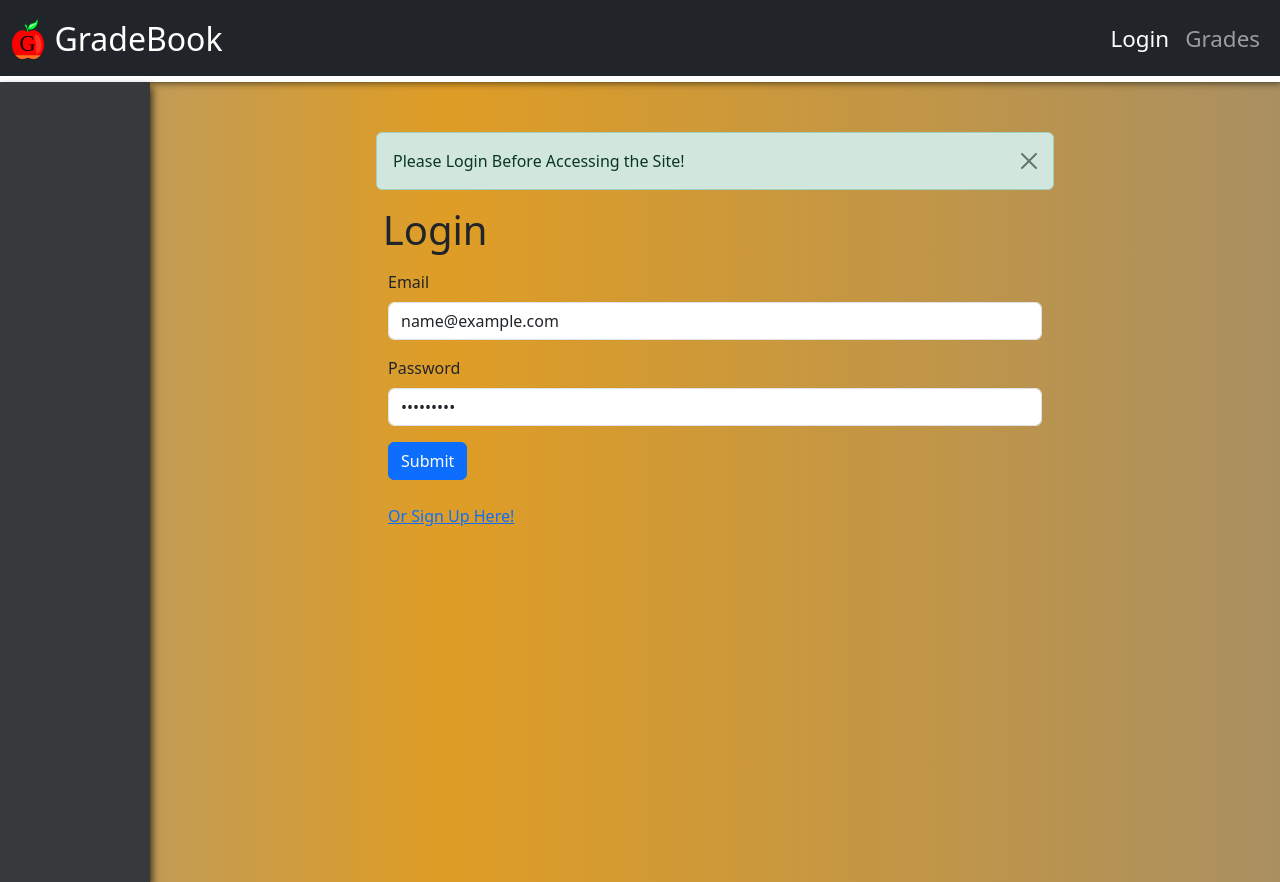
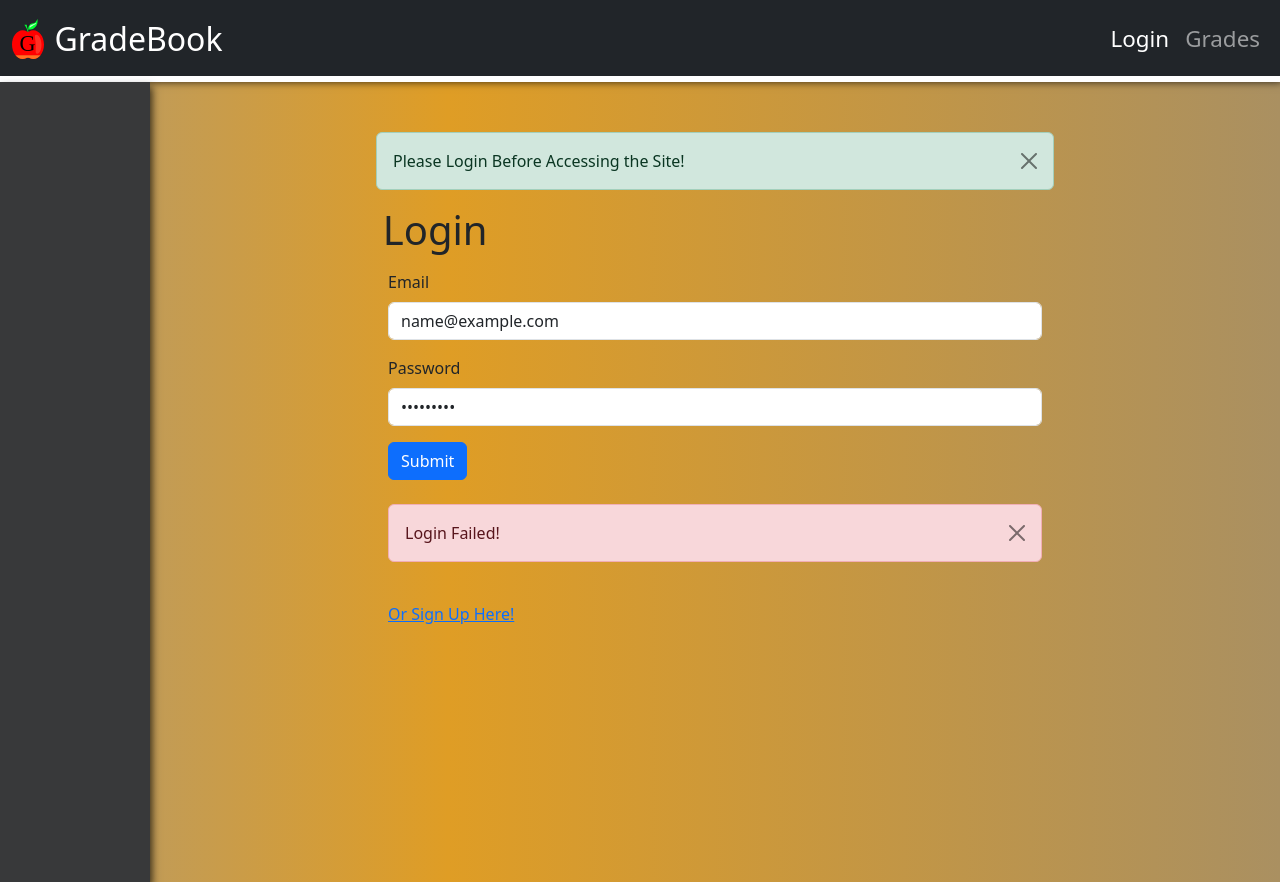
Before and after one commit to JoshuaMartinez1014/gradebook, a React (Create React App) app in the folder client/: page /login in a window 1280 px wide. Both pictures are taken after typing "name@example.com", "Sample123" into the empty fields and a click on the button "Submit". Built offline with nearby package versions, Linux system fonts and the light colour scheme; no server answers.

Commit message:
change assingment seeds, and added form elements to grading

```diff
--- a/client/src/pages/GradeSubmited.jsx
+++ b/client/src/pages/GradeSubmited.jsx
@@ -1,4 +1,6 @@
 import React from "react";
+import Form from "react-bootstrap/Form";
+import Button from "react-bootstrap/Button";
 import { useUserContext } from "../ctx/UserContext";
 import { useState, useEffect } from "react";
 import "../styles/global.css";
@@ -19,7 +21,6 @@ function GradeSubmitedPage() {
   useEffect(() => {
     console.log("context use effect working");
     if (currUser && currUser._id) {
-
       lookupUngraded();
     }
   }, [currUser]);
@@ -27,19 +28,43 @@ function GradeSubmitedPage() {
     <div style={{ marginTop: "50px", width: "800px" }}>
       <h1 style={{ marginLeft: "10%" }}>Ungraded Work</h1>
       <br />
-      {ungradedData && ungradedData.map((submit) => (
-        <div key={submit._id}>
-          <h2 > {submit.assignment.assignment_name}</h2>
-          <p>Link to assignment <a href={submit.submited}>LINK</a></p>
+      {ungradedData &&
+        ungradedData.map((submit) => (
+          <div key={submit._id}>
+            <h2> {submit.assignment.assignment_name}</h2>
+            <p>
+              Link to assignment <a href={submit.submited}>LINK</a>
+            </p>
 
-          <p>data holder {submit.assignment._id} and  {submit.student}</p>
-          <form>
-
-          </form>
-        </div>
-      ))}
+            <p>
+              data holder {submit.assignment._id} and {submit.student}
+            </p>
+            <Form>
+              <Form.Control
+                style={{
+                  border: "1px solid #333",
+                  height: "60px",
+                  fontSize: "1.4rem",
+                }}
+                type="text"
+                name=""
+                value=""
+                placeholder="Submit Score"
+                /* onChange={(e) => {
+                  setSearch(e.target.value);
+                  setSubmitedWork({
+                    submited: e.target.value,
+                  });
+                }} */
+              />{" "}
+              <br />{" "}
+              <Button variant="primary" /* onClick={submitAssignment} */>
+                submit assignment!
+              </Button>
+            </Form>
+          </div>
+        ))}
     </div>
-
   );
 }
 
--- a/client/src/pages/LoginPage.jsx
+++ b/client/src/pages/LoginPage.jsx
@@ -1,13 +1,15 @@
 import { useState } from "react";
 import { Container, Form, Button, Alert } from "react-bootstrap";
-import { Link } from "react-router-dom";
+import { Link, useNavigate } from "react-router-dom";
 import { useUserContext } from "../ctx/UserContext";
 
 function Login() {
   const [formData, setFormData] = useState({});
+  const [failLogin, setFailLogin] = useState(false);
   const [showAlert, setShowAlert] = useState(true);
   const { logoutAlert, loginAlert, setLoginAlert, setLogoutAlert } =
     useUserContext();
+  const navigate = useNavigate();
 
   function handleChange(e) {
     setFormData({ ...formData, [e.target.name]: e.target.value });
@@ -23,12 +25,33 @@ function Login() {
       },
       body: JSON.stringify(formData),
     })
-      .then((response) => response.json())
+      .then((response) => {
+        if (!response.ok) {
+          // If the status code indicates a failed login attempt, set failLogin to true
+          setFailLogin(true);
+          return;
+        }
+        return response.json();
+      })
+      .then((data) => {
+        console.log(data);
+        navigate("/");
+      })
+      .catch((error) => {
+        setFailLogin(true);
+        console.log(error);
+      });
+  }
+
+  /*  .then((response) => response.json())
       .then((data) => {
         console.log(data);
         window.location.href = "/";
-      });
-  }
+      })
+      .catch((error) => {
+        setFailLogin(true);
+        console.log(error);
+      }); */
 
   return (
     <>
@@ -69,7 +92,6 @@ function Login() {
                 required
               />
             </Form.Group>
-
             <Form.Group className="mb-3">
               <Form.Label>Password</Form.Label>
               <Form.Control
@@ -80,11 +102,24 @@ function Login() {
                 required
               />
             </Form.Group>
-
             <Button variant="primary" type="submit">
               Submit
-            </Button>
+            </Button>{" "}
             <br />
+            {failLogin && (
+              <>
+                <br />
+                <Alert
+                  variant="danger"
+                  onClose={() => setFailLogin(false)}
+                  dismissible
+                >
+                  {" "}
+                  {/* Bootstrap Alert */}
+                  Login Failed!
+                </Alert>
+              </>
+            )}
             <br />
             <Link to="/signup">Or Sign Up Here!</Link>
           </Form>
--- a/client/src/pages/SignupPage.jsx
+++ b/client/src/pages/SignupPage.jsx
@@ -1,10 +1,11 @@
 import { useState, useEffect } from "react";
-import { Container, Form, Button } from "react-bootstrap";
-import { Link } from "react-router-dom";
+import { Container, Form, Button, Alert } from "react-bootstrap";
+import { Link, useNavigate } from "react-router-dom";
 /* import { SignupPage } from "."; */
 
 function Signup() {
   const [formData, setFormData] = useState({ isTeacher: false });
+  const [failLogin, setFailLogin] = useState(false);
 
   function handleChange(e) {
     if (e.target.name === "role") {
@@ -31,7 +32,14 @@ function Signup() {
       },
       body: JSON.stringify(formData),
     })
-      .then((response) => response.json())
+      .then((response) => {
+        if (!response.ok) {
+          // If the status code indicates a failed login attempt, set failLogin to true
+          setFailLogin(true);
+          return;
+        }
+        return response.json();
+      })
       .then((data) => {
         console.log(data);
         window.location.href = "/";
@@ -110,7 +118,6 @@ function Signup() {
                   })
                 }
                 value="true"
-                required
                 label="Select if Teacher"
               />
             </Form.Group>
@@ -118,6 +125,20 @@ function Signup() {
             <Button variant="primary" type="submit">
               Submit
             </Button>
+            {failLogin && (
+              <>
+                <br />
+                <Alert
+                  variant="danger"
+                  onClose={() => setFailLogin(false)}
+                  dismissible
+                >
+                  {" "}
+                  {/* Bootstrap Alert */}
+                  Login Failed!
+                </Alert>
+              </>
+            )}
             <br />
             <br />
             <Link to="/login">Already Have an Account?</Link>
```
Also changed, not shown: 1 other file (tests, documents, lock files or other folders).
